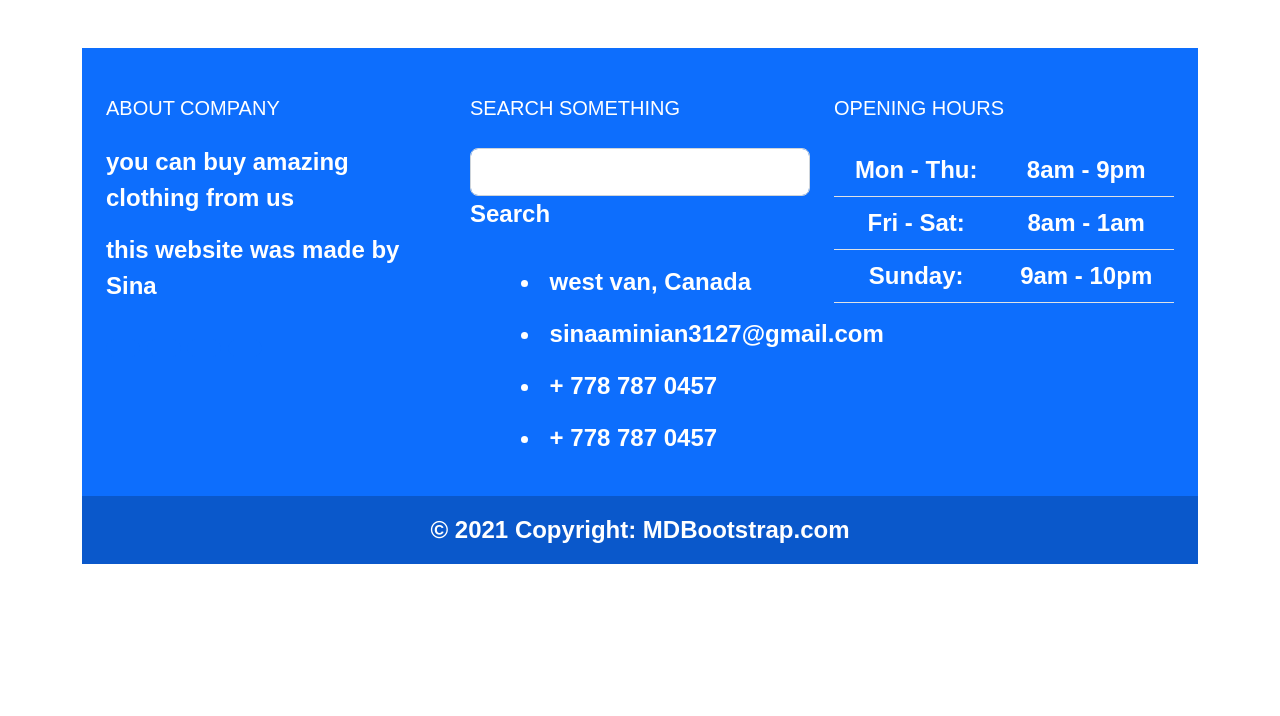
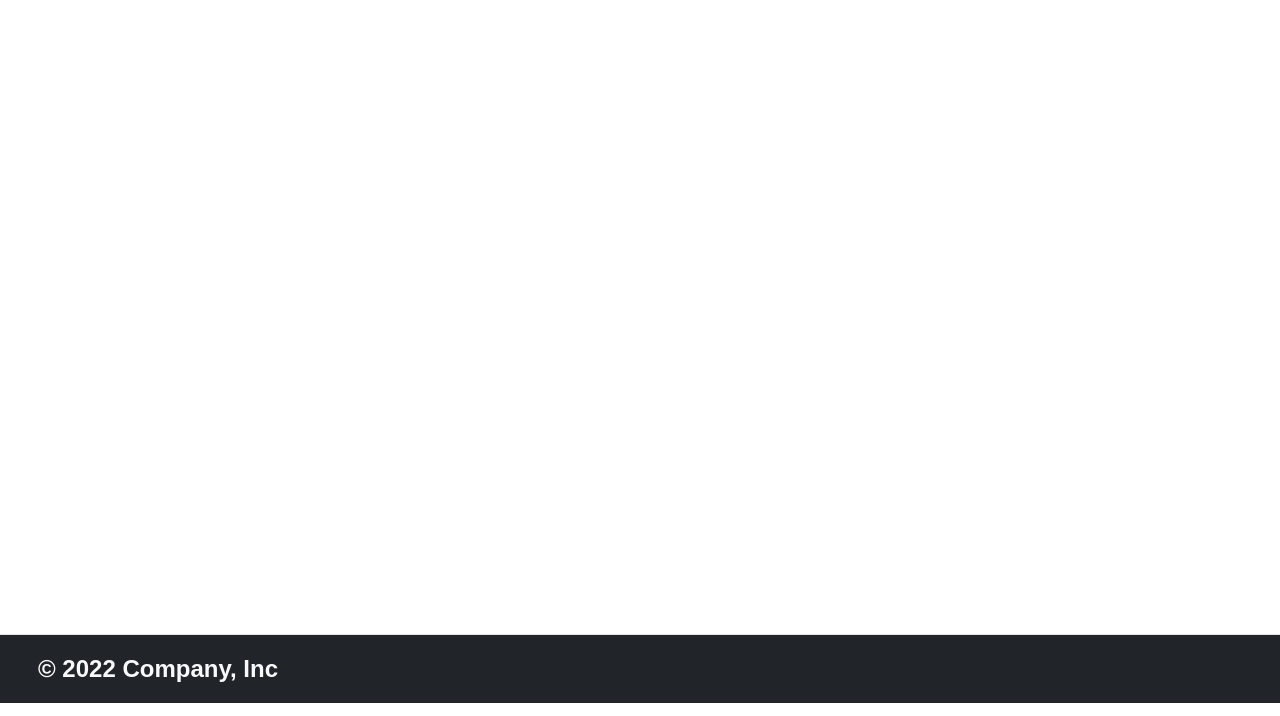
Before and after one commit to Sina3127/shop, a Django app: page /shop/categories/ in a window 1280 px wide. Shown: the part 84-800 px from the top of the page. Run offline with Django 3.2, Linux system fonts and the light colour scheme; data that the repository does not hold is empty.

Commit message:
changed the footer

```diff
--- a/shop/templates/shop/_base.html
+++ b/shop/templates/shop/_base.html
@@ -73,106 +73,25 @@
     </div>
 </header>
 
-<main class="container">
+<main class="container h-75 d-inline-block">
     {% block content %}
     {% endblock content %}
 </main>
 
-<div class="container my-5">
 
-    <footer class="text-white text-center text-lg-start bg-primary">
-    <!-- Grid container -->
-    <div class="container p-4">
-      <!--Grid row-->
-      <div class="row mt-4">
-        <!--Grid column-->
-        <div class="col-lg-4 col-md-12 mb-4 mb-md-0">
-          <h5 class="text-uppercase mb-4">About company</h5>
+<footer class="d-flex flex-wrap justify-content-between align-items-center py-3 my-4 border-top bg-dark text-light">
+<div class="col-md-4 d-flex align-items-center">
+  <a href="/" class="mb-3 me-2 mb-md-0 text-muted text-decoration-none lh-1">
+    <svg class="bi" width="30" height="24"><use xlink:href="#bootstrap"></use></svg>
+  </a>
+  <span class="mb-3 mb-md-0">© 2022 Company, Inc</span>
+</div>
 
-          <p>
-            you can buy amazing clothing from us
-          </p>
+<ul class="nav col-md-4 justify-content-end list-unstyled d-flex">
+  <li class="ms-3"><a class="text-muted" href="#"><svg class="bi" width="24" height="24"><use xlink:href="https://www.instagram.com/aminian_sina"></use></svg></a></li>
+</ul>
+</footer>
 
-          <p>
-            this website was made by Sina
-          </p>
-
-          <div class="mt-4">
-            <!-- Facebook -->
-            <a type="button" class="btn btn-floating btn-primary btn-lg"><i class="fab fa-facebook-f"></i></a>
-            <!-- Dribbble -->
-            <a type="button" class="btn btn-floating btn-primary btn-lg"><i class="fab fa-dribbble"></i></a>
-            <!-- Twitter -->
-            <a type="button" class="btn btn-floating btn-primary btn-lg"><i class="fab fa-twitter"></i></a>
-            <!-- Google + -->
-            <a type="button" class="btn btn-floating btn-primary btn-lg"><i class="fab fa-google-plus-g"></i></a>
-            <!-- Linkedin -->
-          </div>
-        </div>
-        <!--Grid column-->
-
-        <!--Grid column-->
-        <div class="col-lg-4 col-md-6 mb-4 mb-md-0">
-          <h5 class="text-uppercase mb-4 pb-1">Search something</h5>
-
-          <div class="form-outline form-white mb-4">
-            <input type="text" id="formControlLg" class="form-control form-control-lg" />
-            <label class="form-label" for="formControlLg">Search</label>
-          </div>
-
-          <ul class="fa-ul" style="margin-left: 1.65em;">
-            <li class="mb-3">
-              <span class="fa-li"><i class="fas fa-home"></i></span><span class="ms-2">west van, Canada</span>
-            </li>
-            <li class="mb-3">
-              <span class="fa-li"><i class="fas fa-envelope"></i></span><span class="ms-2">sinaaminian3127@gmail.com</span>
-            </li>
-            <li class="mb-3">
-              <span class="fa-li"><i class="fas fa-phone"></i></span><span class="ms-2">+ 778 787 0457</span>
-            </li>
-            <li class="mb-3">
-              <span class="fa-li"><i class="fas fa-print"></i></span><span class="ms-2">+ 778 787 0457</span>
-            </li>
-          </ul>
-        </div>
-        <!--Grid column-->
-
-        <!--Grid column-->
-        <div class="col-lg-4 col-md-6 mb-4 mb-md-0">
-          <h5 class="text-uppercase mb-4">Opening hours</h5>
-
-          <table class="table text-center text-white">
-            <tbody class="font-weight-normal">
-              <tr>
-                <td>Mon - Thu:</td>
-                <td>8am - 9pm</td>
-              </tr>
-              <tr>
-                <td>Fri - Sat:</td>
-                <td>8am - 1am</td>
-              </tr>
-              <tr>
-                <td>Sunday:</td>
-                <td>9am - 10pm</td>
-              </tr>
-            </tbody>
-          </table>
-        </div>
-        <!--Grid column-->
-      </div>
-      <!--Grid row-->
-    </div>
-    <!-- Grid container -->
-
-    <!-- Copyright -->
-    <div class="text-center p-3" style="background-color: rgba(0, 0, 0, 0.2);">
-      © 2021 Copyright:
-      <a class="text-white" href="https://mdbootstrap.com/">MDBootstrap.com</a>
-    </div>
-    <!-- Copyright -->
-  </footer>
-
-</div>
 
 </body>
 </html>
```
